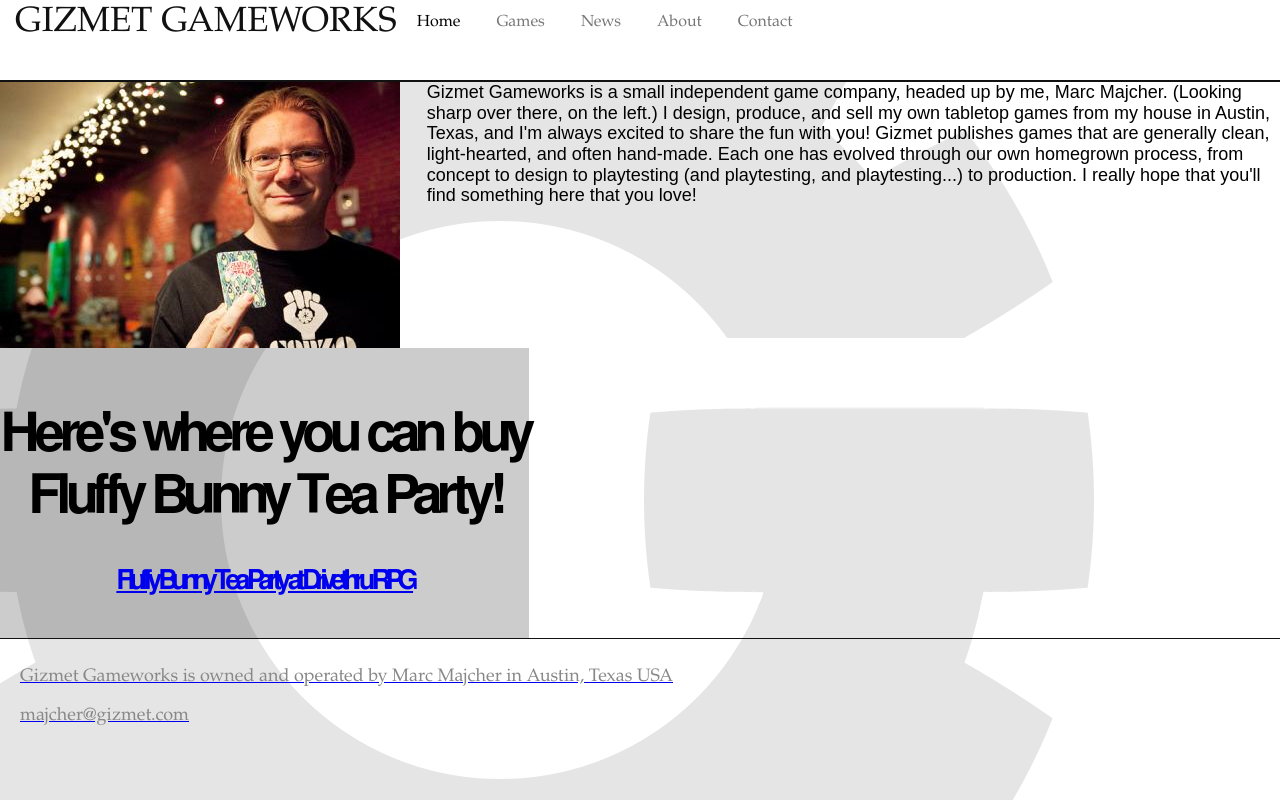
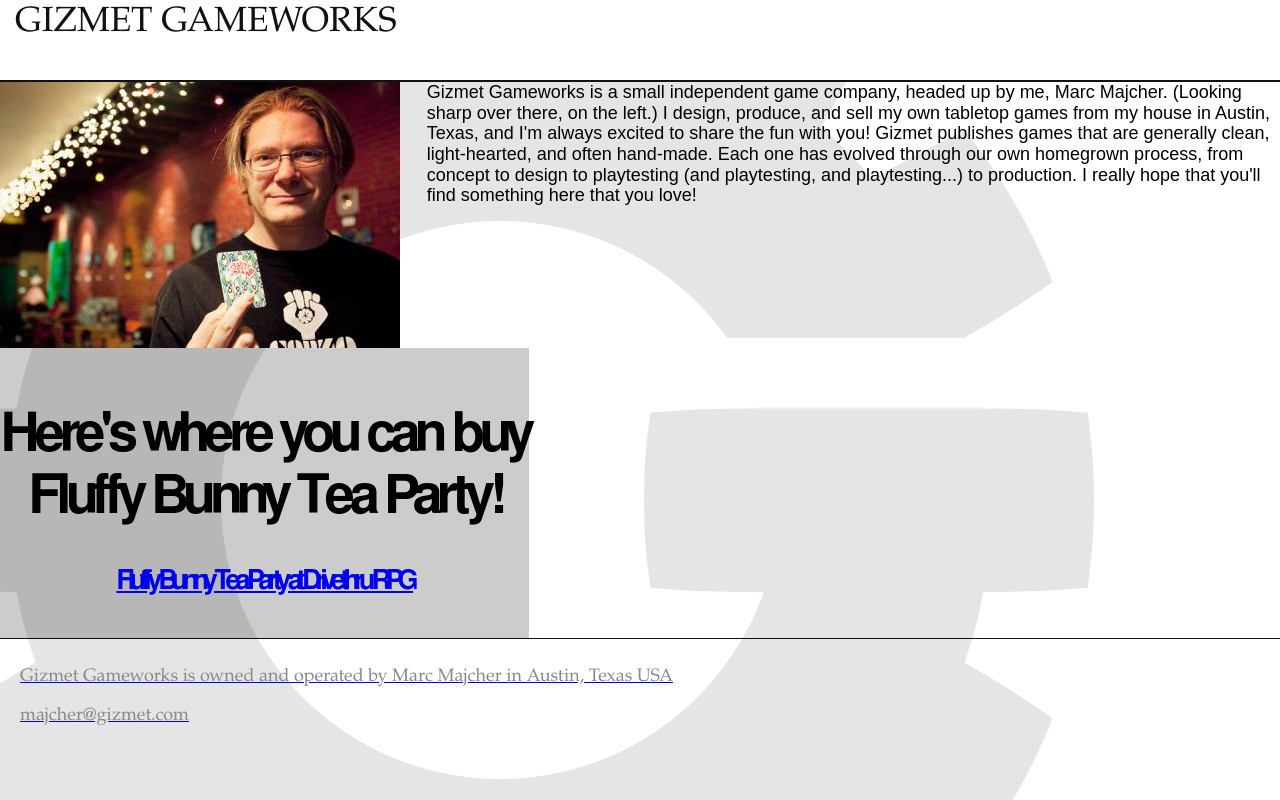
Before and after one commit to marcmajcher/gizmetdotcom, a plain HTML site: page index.html in a window 1280 px wide. Drawn offline with nearby package versions, Linux system fonts and the light colour scheme.

Commit message:
Update index.html

```diff
--- a/index.html
+++ b/index.html
@@ -13,13 +13,6 @@
   <nav class="header">
   <div class="home-menu pure-menu pure-menu-horizontal pure-menu-fixed">
     <a class="pure-menu-heading" href="/">Gizmet Gameworks</a>
-    <ul class="pure-menu-list">
-      <li class="pure-menu-item pure-menu-selected"><a class="pure-menu-link" href="/">Home</a></li>
-      <li class="pure-menu-item"><a class="pure-menu-link" href="/">Games</a></li>
-      <li class="pure-menu-item"><a class="pure-menu-link" href="/">News</a></li>
-      <li class="pure-menu-item"><a class="pure-menu-link" href="/">About</a></li>
-      <li class="pure-menu-item"><a class="pure-menu-link" href="/">Contact</a></li>
-    </ul>
   </div>
 </nav>
 
```
